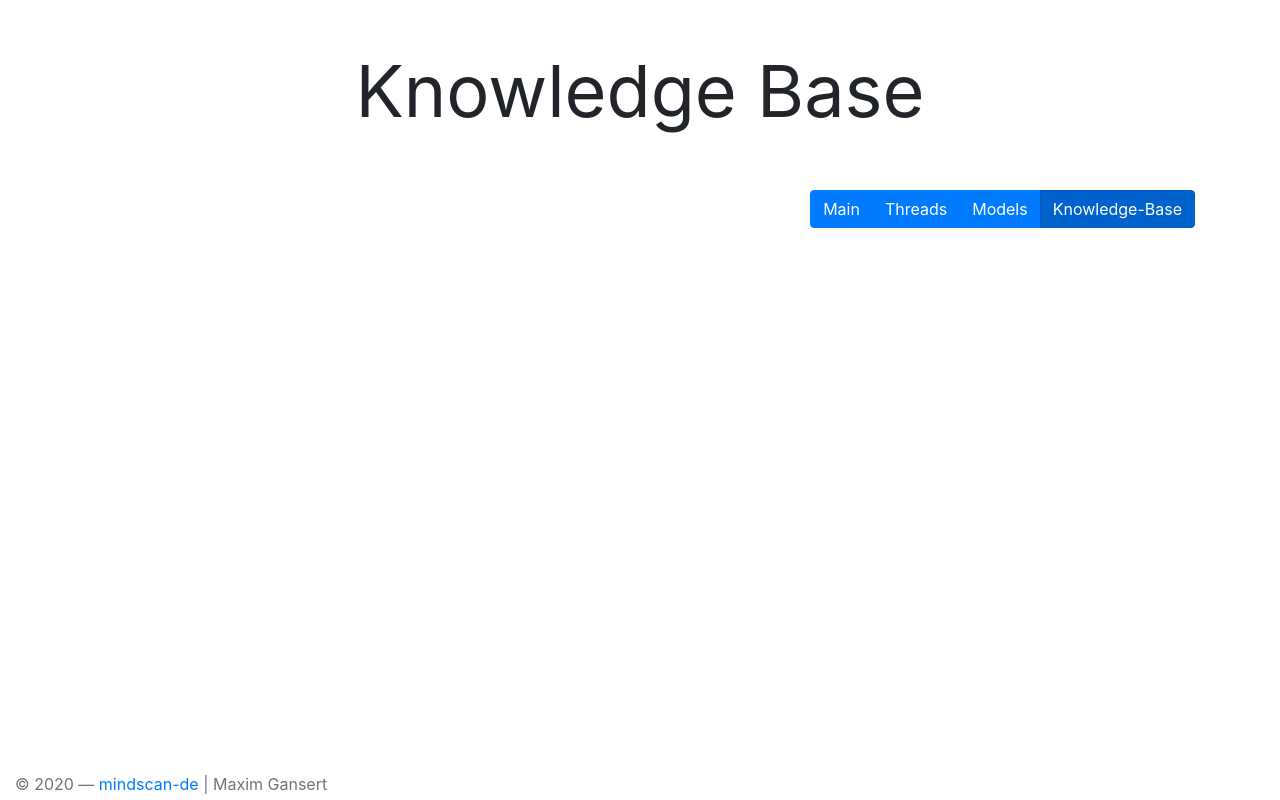
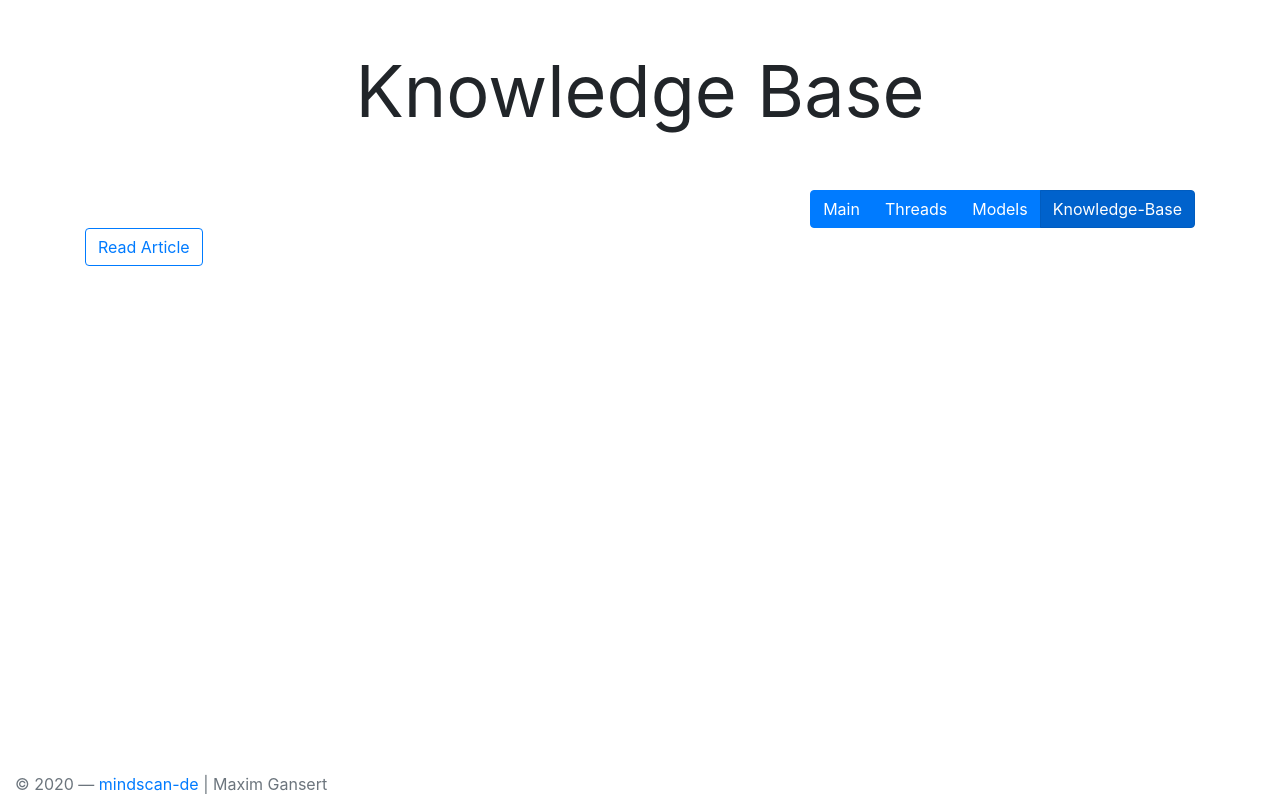
Before and after one commit to mindscan-de/CheapLithium-Frontend, an Angular app: page /kbase in a window 1280 px wide. Built offline with nearby package versions, Linux system fonts and the light colour scheme.

Commit message:
add a link to a dumma article to the knowledge base

```diff
--- a/src/app/kbase/kbase.component.html
+++ b/src/app/kbase/kbase.component.html
@@ -7,4 +7,5 @@
 
 	<app-main-navigation></app-main-navigation>
 
+	<a type="button" class="btn btn-outline-primary" routerLink="/showArticle/xxxxx" routerLinkActive="active">Read Article</a>
 </div>
```
